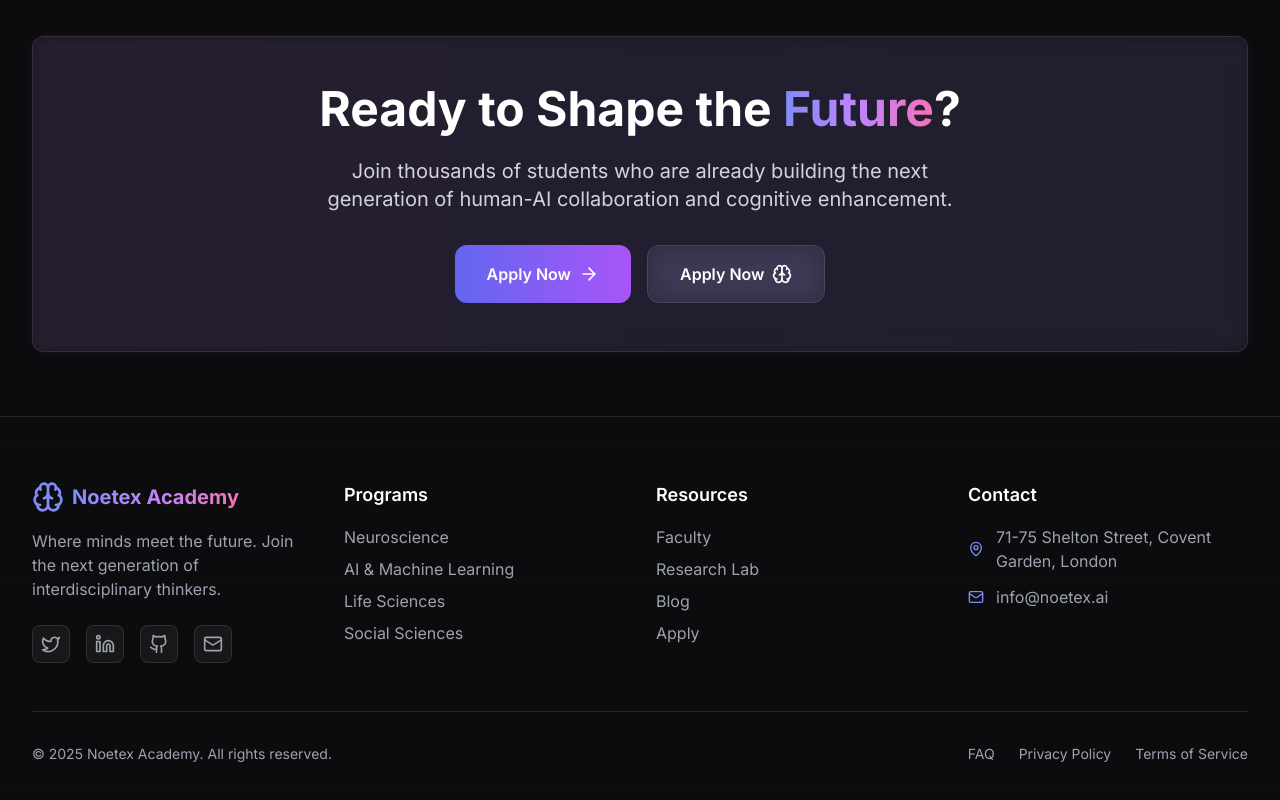
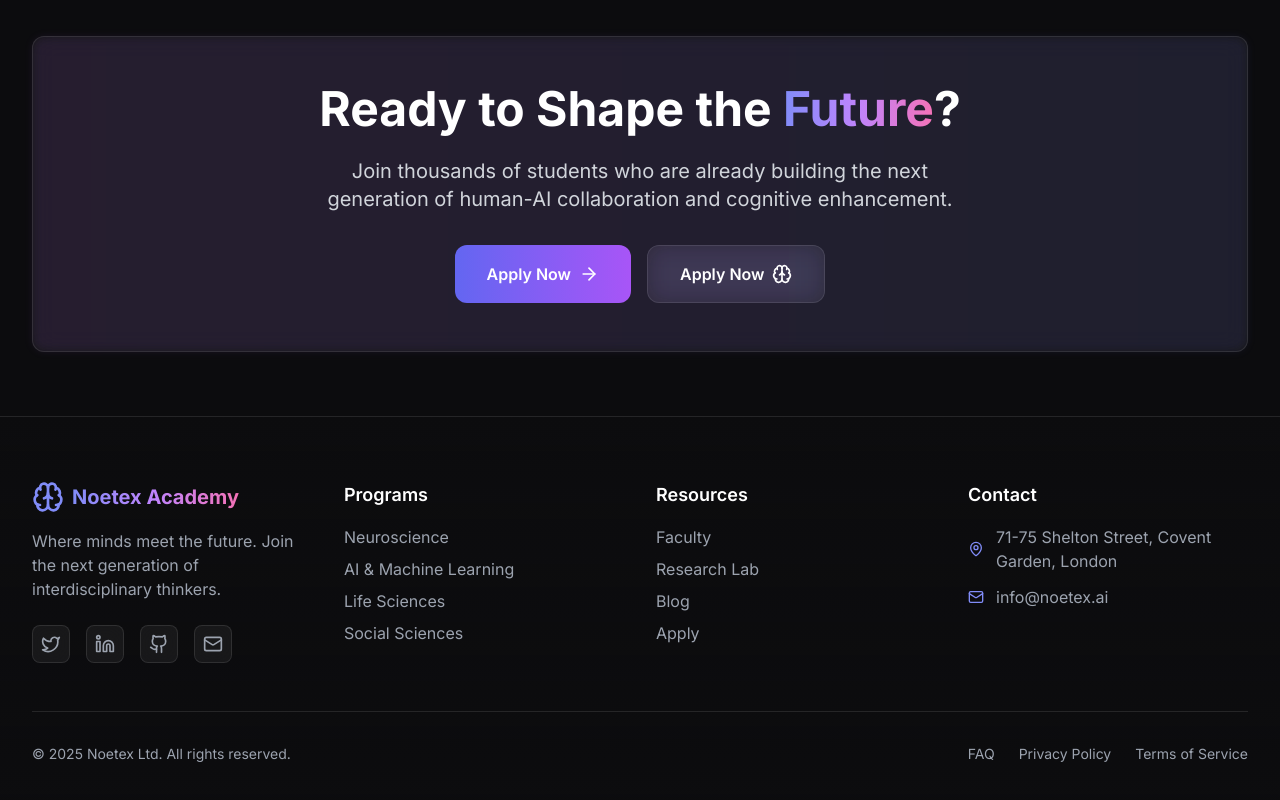
Before and after one commit to 12eonsf/noetex_academy, a Next.js app: page / in a window 1280 px wide. Shown: the part 5362-6162 px from the top of the page. Built offline with nearby package versions, Linux system fonts and the light colour scheme.

Commit message:
Update footer copyright to Noetex Ltd

```diff
--- a/components/Footer.tsx
+++ b/components/Footer.tsx
@@ -113,7 +113,7 @@ export default function Footer() {
         <div className="border-t border-white/10 mt-12 pt-8">
           <div className="flex flex-col md:flex-row justify-between items-center">
             <p className="text-gray-400 text-sm">
-              © {currentYear} Noetex Academy. All rights reserved.
+              © {currentYear} Noetex Ltd. All rights reserved.
             </p>
             <div className="flex space-x-6 mt-4 md:mt-0">
               {footerLinks.support.map((link) => (
```
